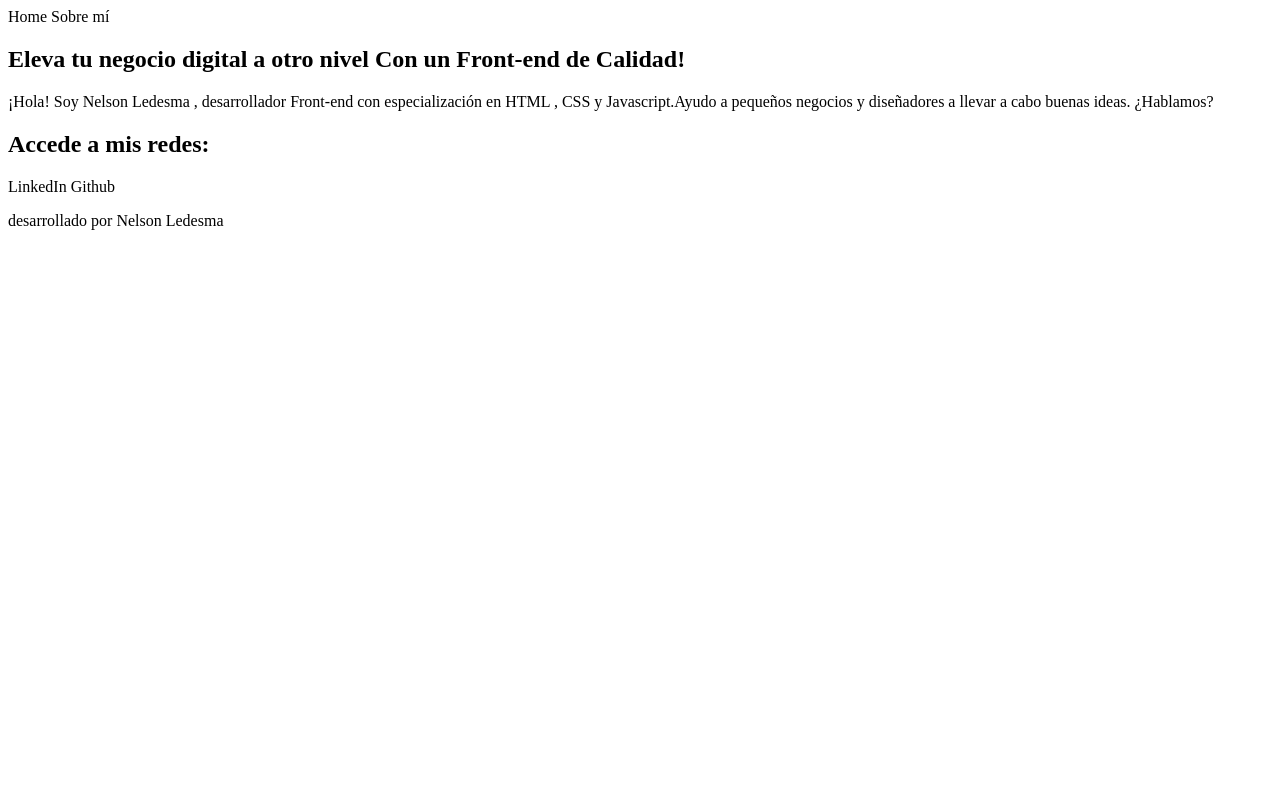
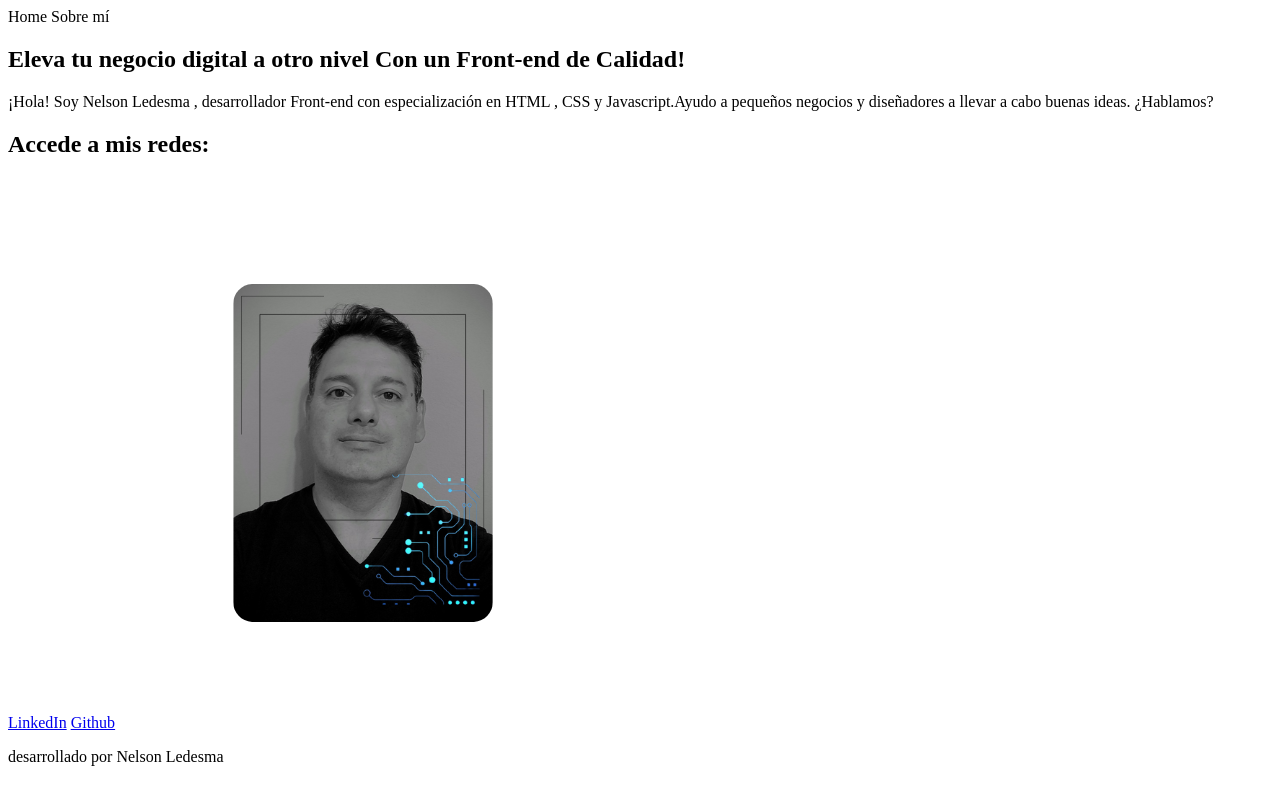
Before and after one commit to NelsonLedesma/portafolio, a plain HTML site: page index.html in a window 1280 px wide. Drawn offline with Linux system fonts and the light colour scheme.

Commit message:
se agrego imagen del portafolio

```diff
--- a/index.html
+++ b/index.html
@@ -28,8 +28,10 @@
                 <h2>
                     Accede a mis redes:
                 </h2>
-                <a>LinkedIn</a>
-                <a>Github</a>
+                <a href="https://www.linkedin.com/in/nelson-ledesma-020386346/">LinkedIn</a>
+                <a href="https://github.com/NelsonLedesma">Github</a>
+
+                <img src="./assets/nelson.png" alt="imagen de Nelson Ledesma.">
             </div>
 
         </section>
```
Also changed, not shown: assets/nelson.png (added).
